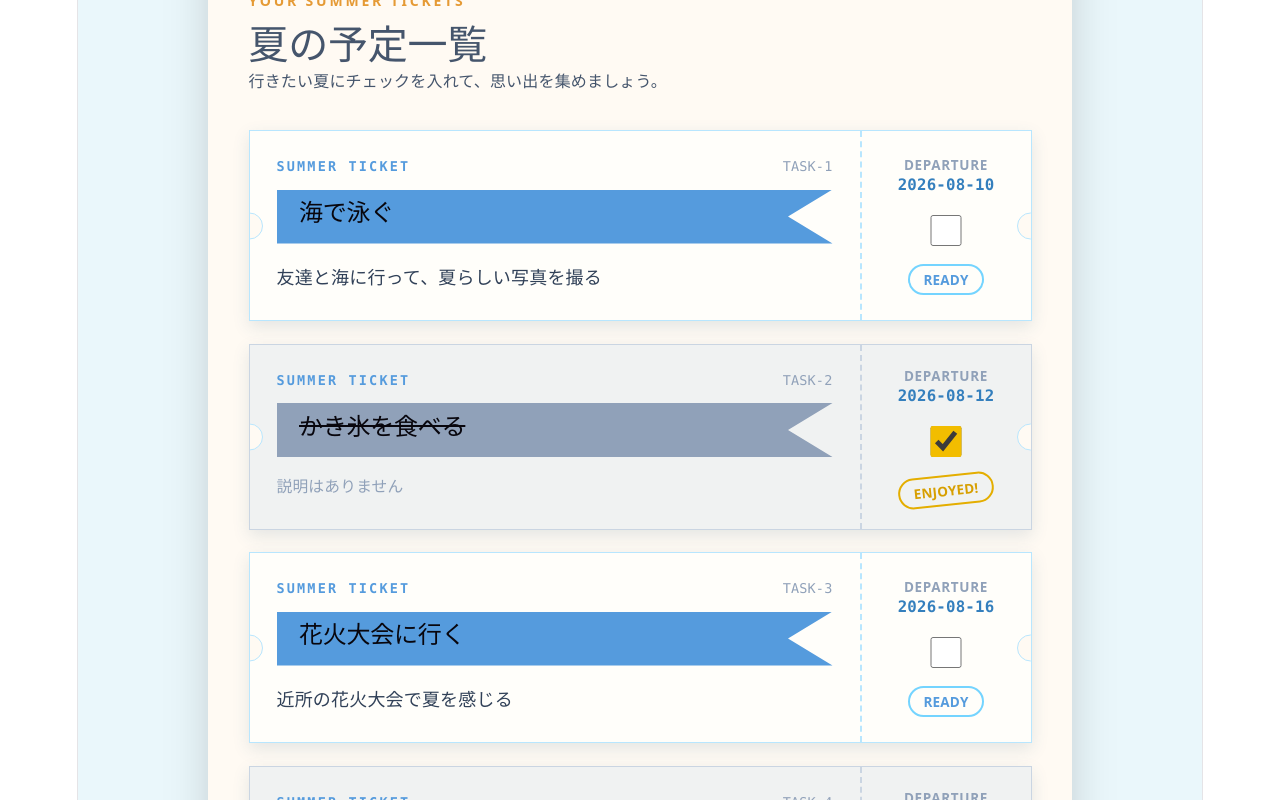
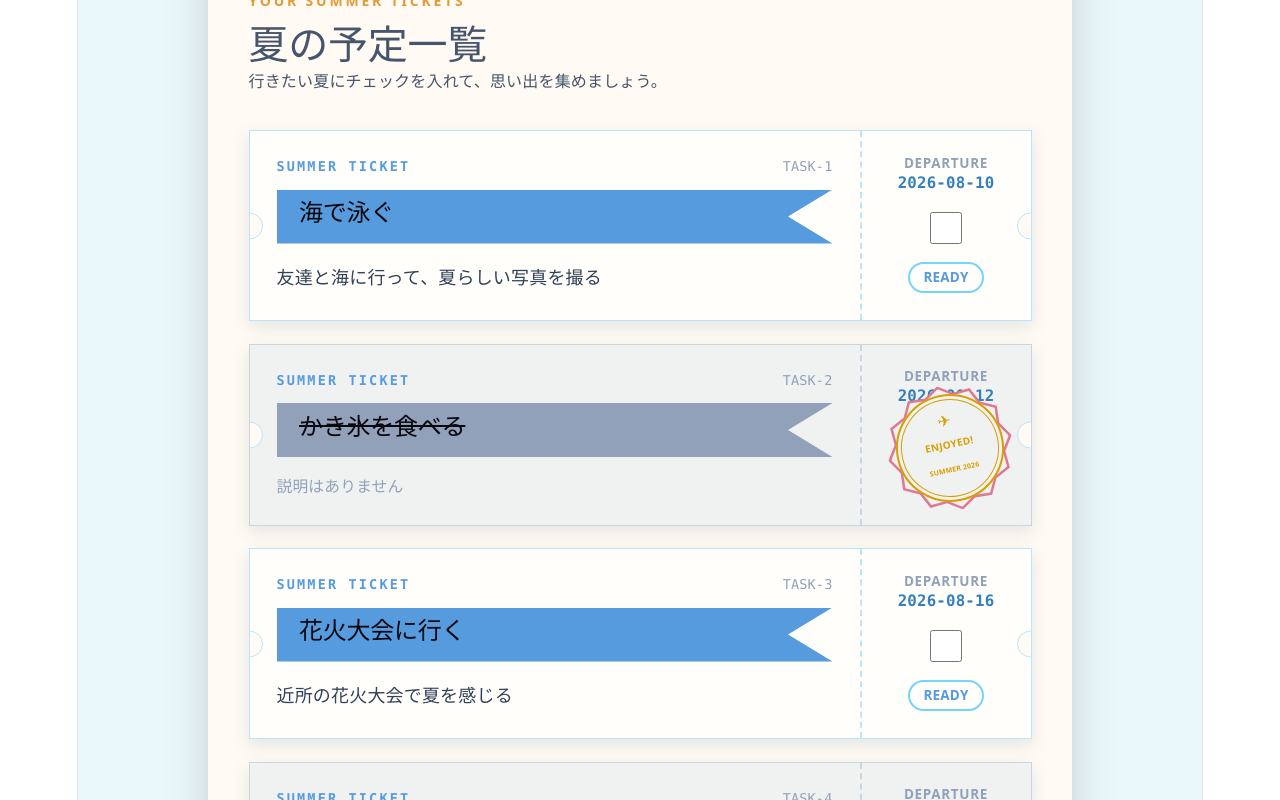
Before and after one commit to team411-uec/26-gassyuku-summer-enjoy, a React (Vite) app: page / in a window 1280 px wide. Shown: the part 480-1280 px from the top of the page. Built offline with nearby package versions, Linux system fonts and the light colour scheme.

Commit message:
feat: タスクアイテムに旅行スタンプの表示機能を追加 (#18)

```diff
--- a/src/components/TaskItem.tsx
+++ b/src/components/TaskItem.tsx
@@ -4,6 +4,9 @@ interface TaskItemProps {
   task: Task
   onToggle: (id: string, completed: boolean) => void
 }
+
+const stampShape =
+  "polygon(50% 0%, 61.4% 7.5%, 75% 6.7%, 81.1% 18.9%, 93.3% 25%, 92.5% 38.6%, 100% 50%, 92.5% 61.4%, 93.3% 75%, 81.1% 81.1%, 75% 93.3%, 61.4% 92.5%, 50% 100%, 38.6% 92.5%, 25% 93.3%, 18.9% 81.1%, 6.7% 75%, 7.5% 61.4%, 0% 50%, 7.5% 38.6%, 6.7% 25%, 18.9% 18.9%, 25% 6.7%, 38.6% 7.5%)"
 
 export function TaskItem({ task, onToggle }: TaskItemProps) {
   return (
@@ -29,7 +32,6 @@ export function TaskItem({ task, onToggle }: TaskItemProps) {
             </p>
           </div>
 
-          {/* 上下の高さは一定で、右端だけV字に切り込む */}
           <div
             className={`mb-4 flex min-h-12 items-center px-5 pr-12 text-white ${
               task.completed ? "bg-slate-400" : "bg-[#559bdd]"
@@ -66,7 +68,7 @@ export function TaskItem({ task, onToggle }: TaskItemProps) {
         </div>
 
         <label
-          className={`flex cursor-pointer items-center justify-between gap-4 border-t-2 border-dashed p-5 sm:flex-col sm:justify-center sm:border-l-2 sm:border-t-0 ${
+          className={`flex min-h-36 cursor-pointer items-center justify-between gap-4 border-t-2 border-dashed p-5 sm:flex-col sm:justify-start sm:border-l-2 sm:border-t-0 ${
             task.completed ? "border-slate-300" : "border-sky-200"
           }`}
         >
@@ -92,17 +94,45 @@ export function TaskItem({ task, onToggle }: TaskItemProps) {
             className="h-7 w-7 cursor-pointer accent-[#f2bd00]"
           />
 
-          <span
-            className={`rounded-full border-2 px-3 py-1 text-xs font-black ${
-              task.completed
-                ? "rotate-[-6deg] border-[#e4ae00] text-[#d79f00]"
-                : "border-sky-300 text-[#559bdd]"
-            }`}
-          >
-            {task.completed ? "ENJOYED!" : "READY"}
-          </span>
+          {!task.completed && (
+            <span className="rounded-full border-2 border-sky-300 px-3 py-1 text-xs font-black text-[#559bdd]">
+              READY
+            </span>
+          )}
         </label>
       </div>
+
+      {/* 完了済みの旅行スタンプ */}
+      {task.completed && (
+        <div
+          aria-hidden="true"
+          className="pointer-events-none absolute bottom-2 right-0 z-20 h-28 w-28 -rotate-12 text-[#d79f00] sm:bottom-3 sm:right-4"
+        >
+          <div
+            className="absolute inset-0 bg-[#df7894]"
+            style={{ clipPath: stampShape }}
+          >
+            <div
+              className="absolute inset-[3px] bg-[#f0f2f2]"
+              style={{ clipPath: stampShape }}
+            />
+          </div>
+
+          <div className="absolute inset-[9px] flex flex-col items-center justify-center rounded-full border-2 border-[#d79f00] text-center">
+            <div className="absolute inset-[3px] rounded-full border border-[#d79f00]" />
+
+            <span className="relative text-sm leading-none">✈︎</span>
+
+            <span className="relative mt-0.5 text-[10px] font-black tracking-wide">
+              ENJOYED!
+            </span>
+
+            <span className="relative text-[7px] font-bold tracking-wide">
+              SUMMER 2026
+            </span>
+          </div>
+        </div>
+      )}
     </li>
   )
 }
```
